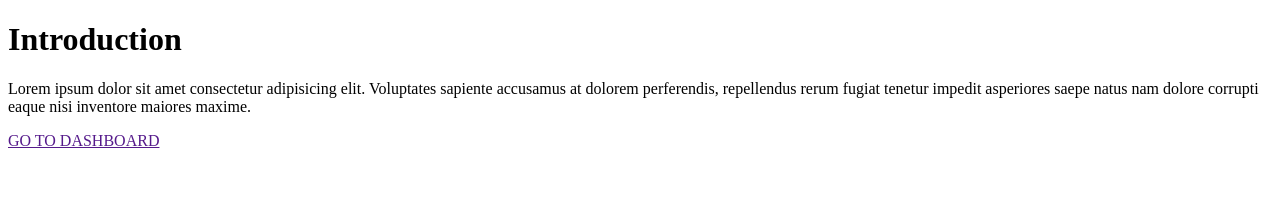
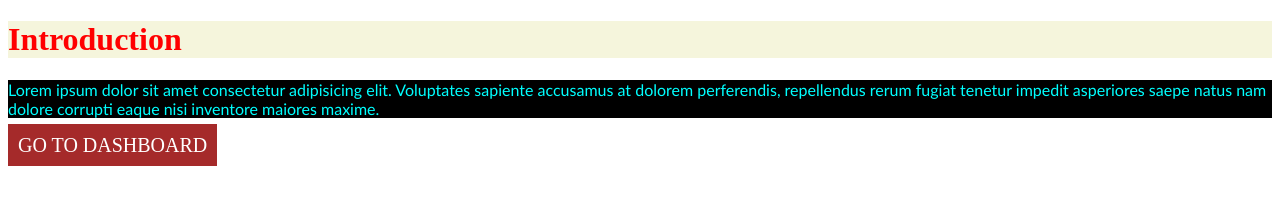
Before and after one commit to dheerajwebedu/basic_repo, a plain HTML site: page index.html in a window 1280 px wide. Drawn offline with Linux system fonts and the light colour scheme.

Commit message:
added index file

```diff
--- a/index.html
+++ b/index.html
@@ -4,6 +4,7 @@
     <meta charset="UTF-8">
     <meta name="viewport" content="width=device-width, initial-scale=1.0">
     <title>Document</title>
+    <link rel="stylesheet" href="style.css">
 </head>
 <body>
     <h1>Introduction</h1>
--- /dev/null
+++ b/style.css
@@ -0,0 +1,18 @@
+h1{
+    color: red;
+    background-color: beige;
+}
+
+p{
+    background-color: black;
+    color: aqua;
+    font-family: 'Gill Sans', 'Gill Sans MT', Calibri, 'Trebuchet MS', sans-serif;
+}
+
+a{
+    background-color: brown;
+    color: white;
+    padding: 10px;
+    font-size: 1.25em;
+    text-decoration: none;
+}
```
